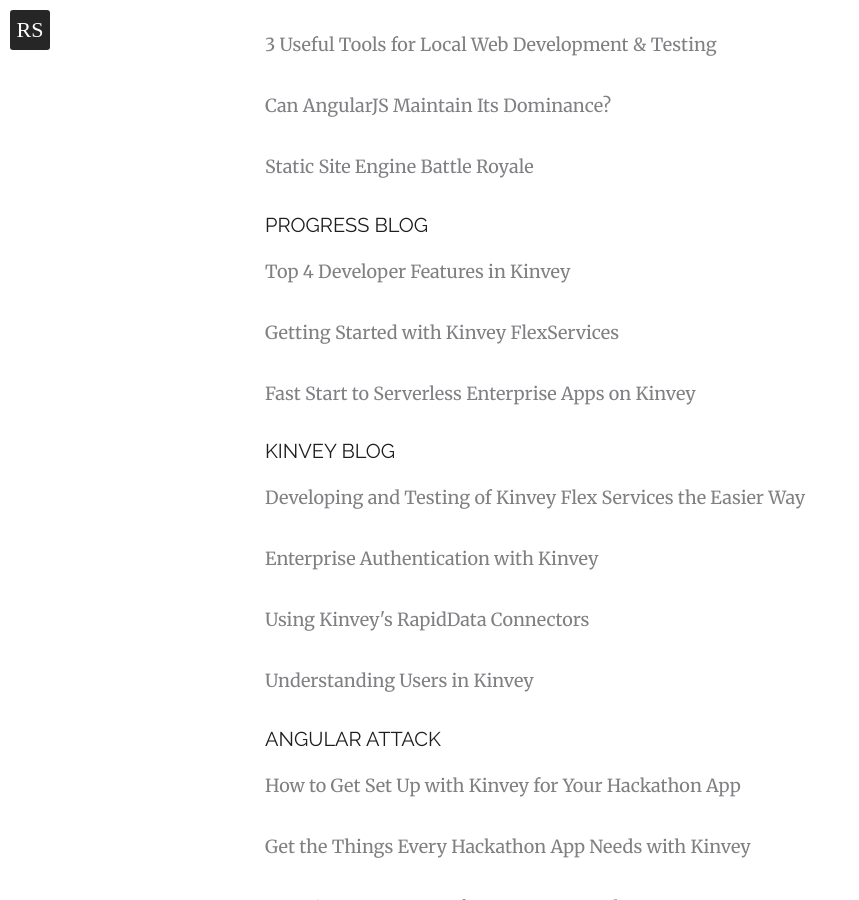
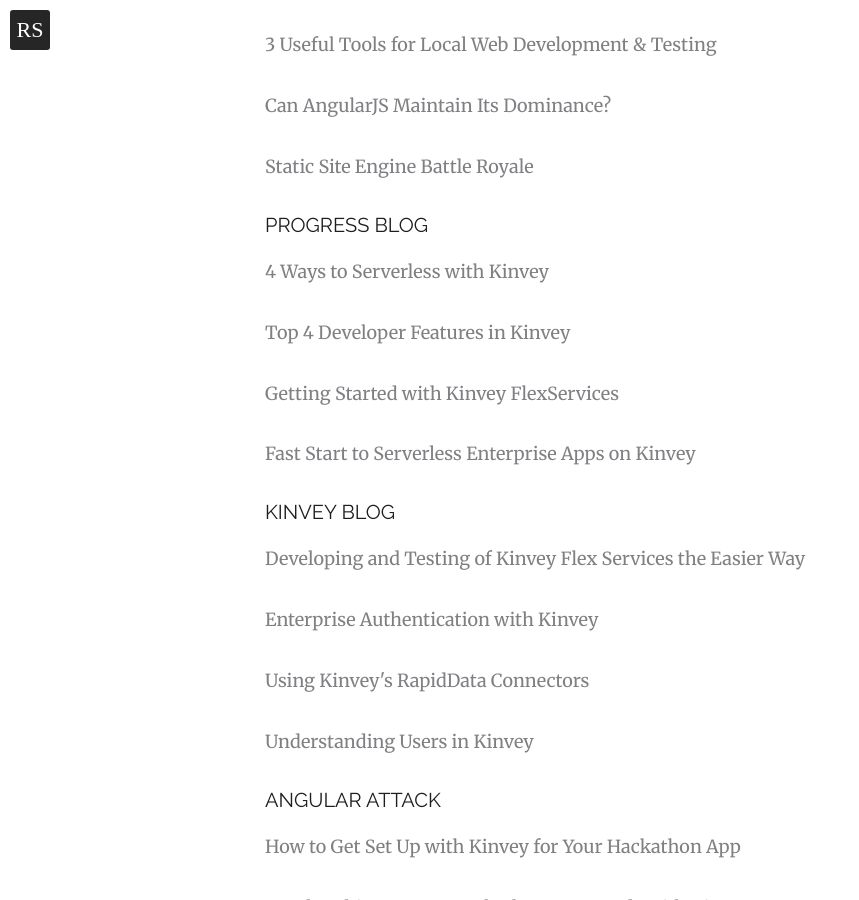
Before and after one commit to remotesynth/remotesynth.github.io, a Jekyll site: the page built from publications/index.html, in a window 1280 px wide and 900 px high, scrolled down 2315 px. Shown: the whole window, without its empty margins (0-859 px from the left). Built offline with Jekyll 4.4.1, drawn with Linux system fonts in a browser that asks for light colours.

Commit message:
minor update

```diff
--- a/_data/publications.yaml
+++ b/_data/publications.yaml
@@ -63,6 +63,8 @@
         URL: "http://developer.telerik.com/featured/comparing-static-site-engines/"
 -   name: "Progress Blog"
     articles:
+      - title: "4 Ways to Serverless with Kinvey"
+        URL: "https://www.progress.com/blogs/4-ways-to-serverless-in-kinvey"
       - title: "Top 4 Developer Features in Kinvey"
         URL: "https://www.progress.com/blogs/top-4-developer-features-in-kinvey"
       - title: "Getting Started with Kinvey FlexServices"
```
